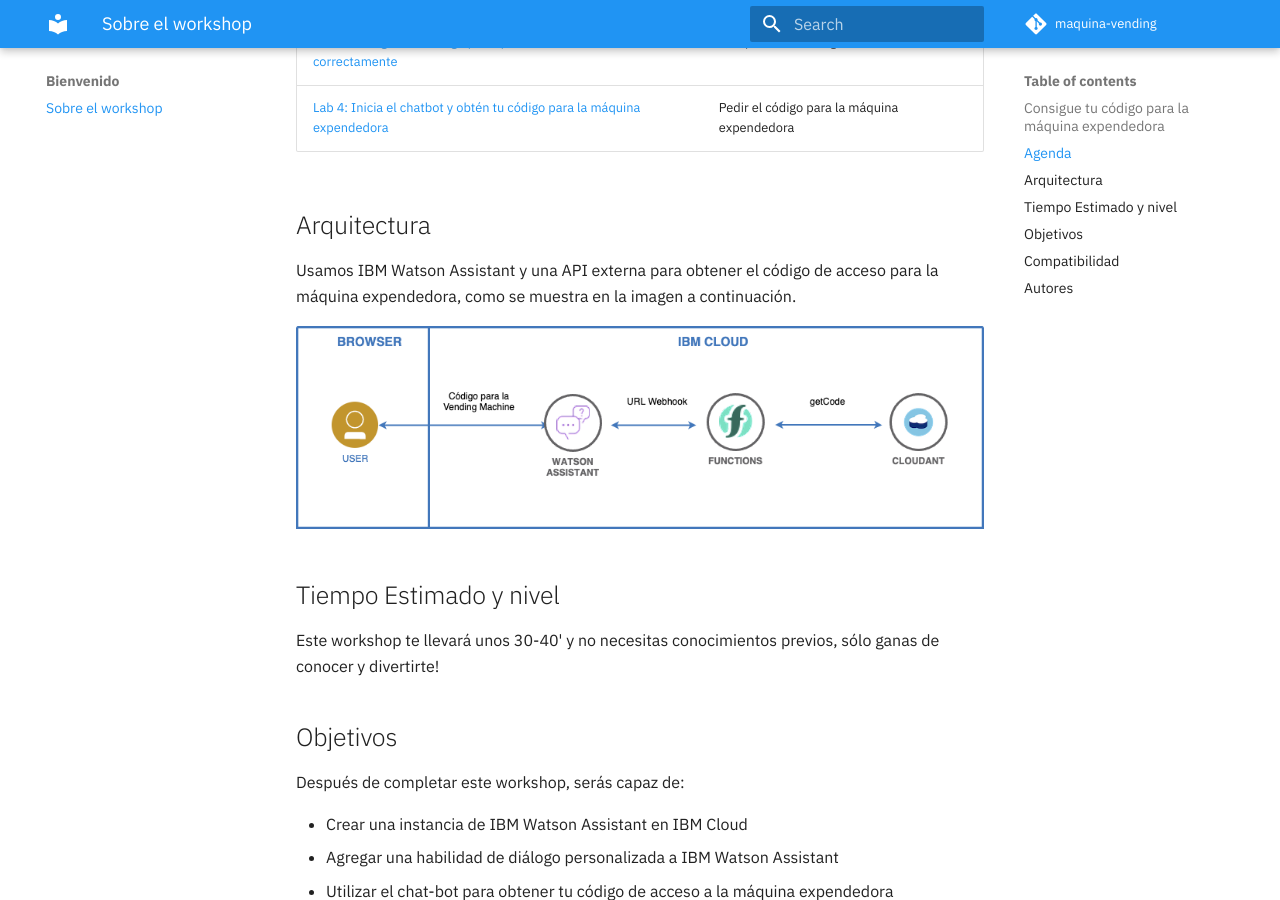
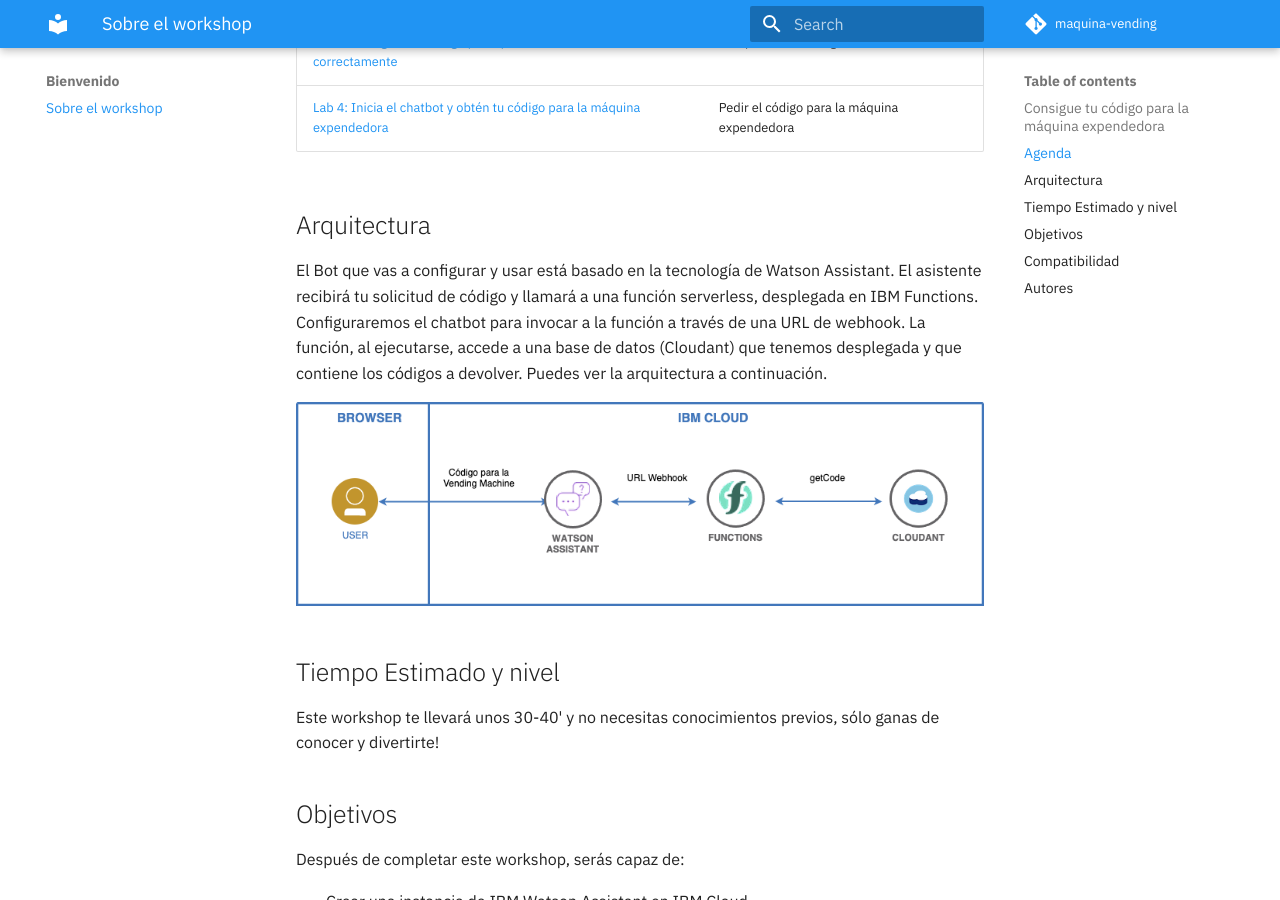
Before and after one commit to IBM/maquina-vending, an MkDocs documentation site: the page built from docs/README.md, in a window 1280 px wide and 900 px high, scrolled down 1292 px. Built offline with MkDocs 1.6.1 and Material for MkDocs 9.7.7, drawn with Linux system fonts in a browser that asks for light colours; comment, search, counter and statistics services are not loaded.

Commit message:
Texto arquitectura

```diff
--- a/docs/README.md
+++ b/docs/README.md
@@ -19,7 +19,10 @@ En este workshop se muestran las instrucciones necesarias para utilizar IBM Wats
 
 ## Arquitectura
 
-Usamos IBM Watson Assistant y una API externa para obtener el código de acceso para la máquina expendedora, como se muestra en la imagen a continuación.
+El Bot que vas a configurar y usar está basado en la tecnología de Watson Assistant. El asistente recibirá tu solicitud de código y llamará a una función serverless, desplegada en IBM Functions.
+Configuraremos el chatbot para invocar a la función a través de una URL de webhook.
+La función, al ejecutarse, accede a una base de datos (Cloudant) que tenemos desplegada y que contiene los códigos a devolver.
+Puedes ver la arquitectura a continuación.
 
 ![Arquitectura](images/arquitectura.png)
 
```
